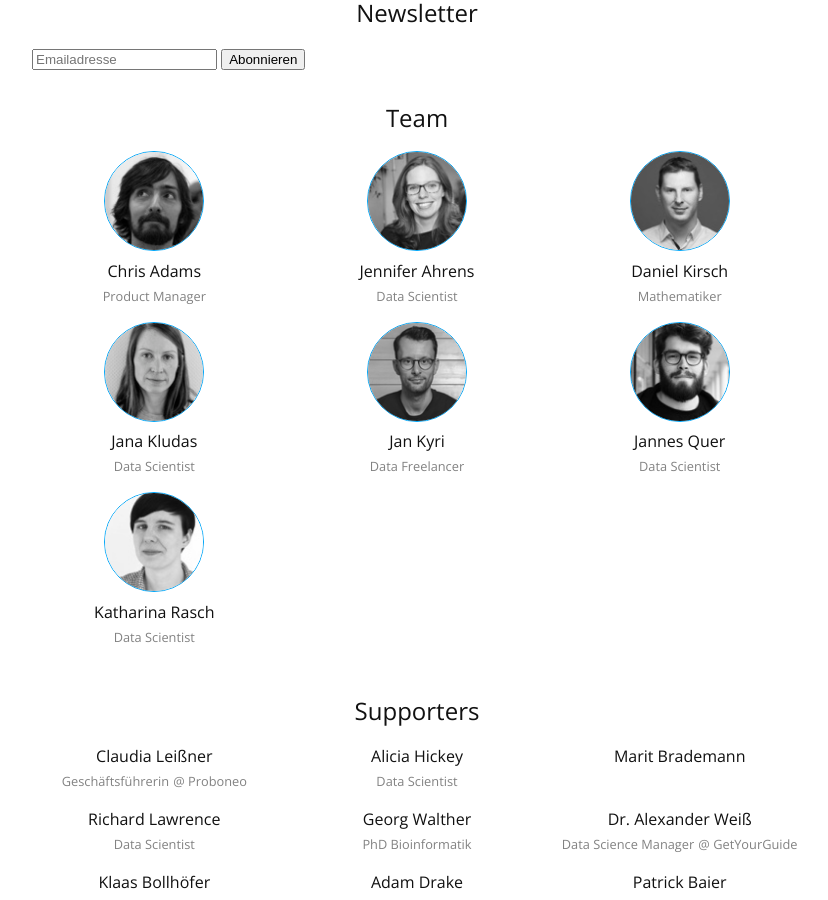
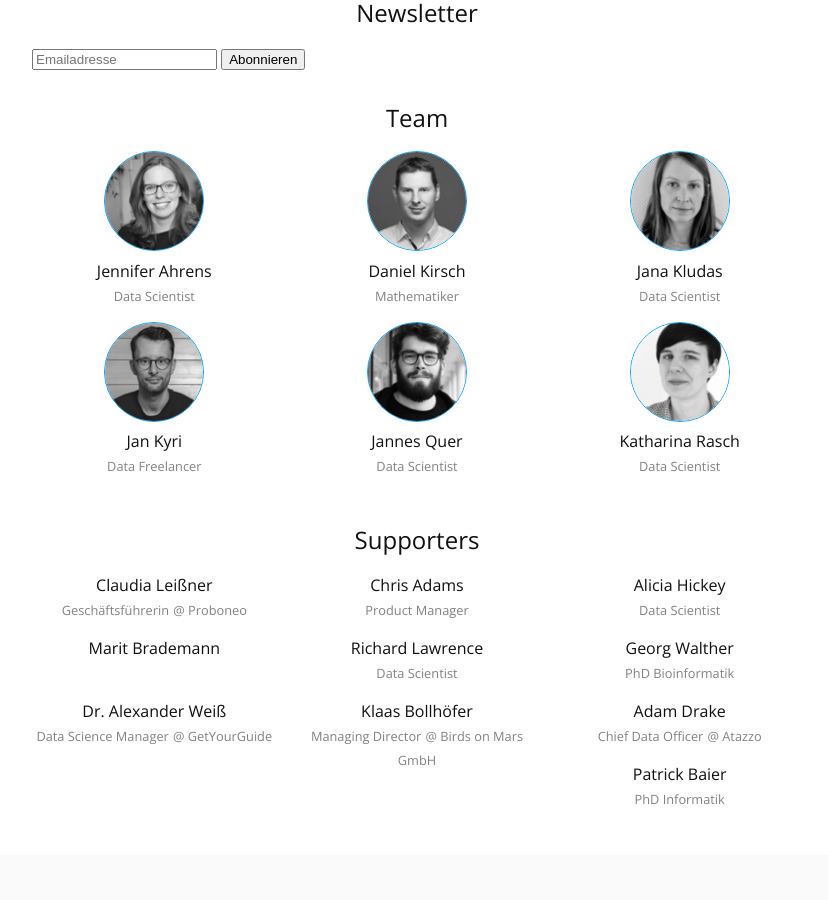
Before and after one commit to dssg-berlin/dssg-berlin.github.io, a Jekyll site: the page built from index.html, in a window 1280 px wide and 900 px high, scrolled down 1063 px. Shown: the whole window, without its empty margins (223-1051 px from the left). Built offline with Jekyll 4.4.1, drawn with Linux system fonts in a browser that asks for light colours; comment, search, counter and statistics services are not loaded.

Commit message:
Move Chris to Supporters

```diff
--- a/index.html
+++ b/index.html
@@ -111,11 +111,6 @@ layout: default
     <h2>Team</h2>
     <ul>
       <li>
-        <img class="person--image" src='{{ "/images/bio-pics/chris.adams.100x100.jpg" | relative_url }}'>
-        <span class="person--name">Chris Adams</span>
-        <span class="person--role">Product Manager</span>
-      </li>
-      <li>
         <img class="person--image" src='{{ "/images/bio-pics/jennifer.ahrens.100x100.jpg" | relative_url }}'>
         <span class="person--name">Jennifer Ahrens</span>
         <span class="person--role">Data Scientist</span>
@@ -156,6 +151,11 @@ layout: default
           <span class="person--name">Claudia Leißner</span>
           <span class="person--role">Geschäftsführerin</span>
           <span class="person--organization">Proboneo</span>
+        </li>
+        <li>
+          <!-- <img class="person--image" src='{{ "/images/bio-pics/chris.adams.100x100.jpg" | relative_url }}'> -->
+          <span class="person--name">Chris Adams</span>
+          <span class="person--role">Product Manager</span>
         </li>
         <li>
           <!-- <img class="person--image" src='{{ "/images/bio-pics/alicia.hickey.100x100.jpg" | relative_url }}'> -->
```
